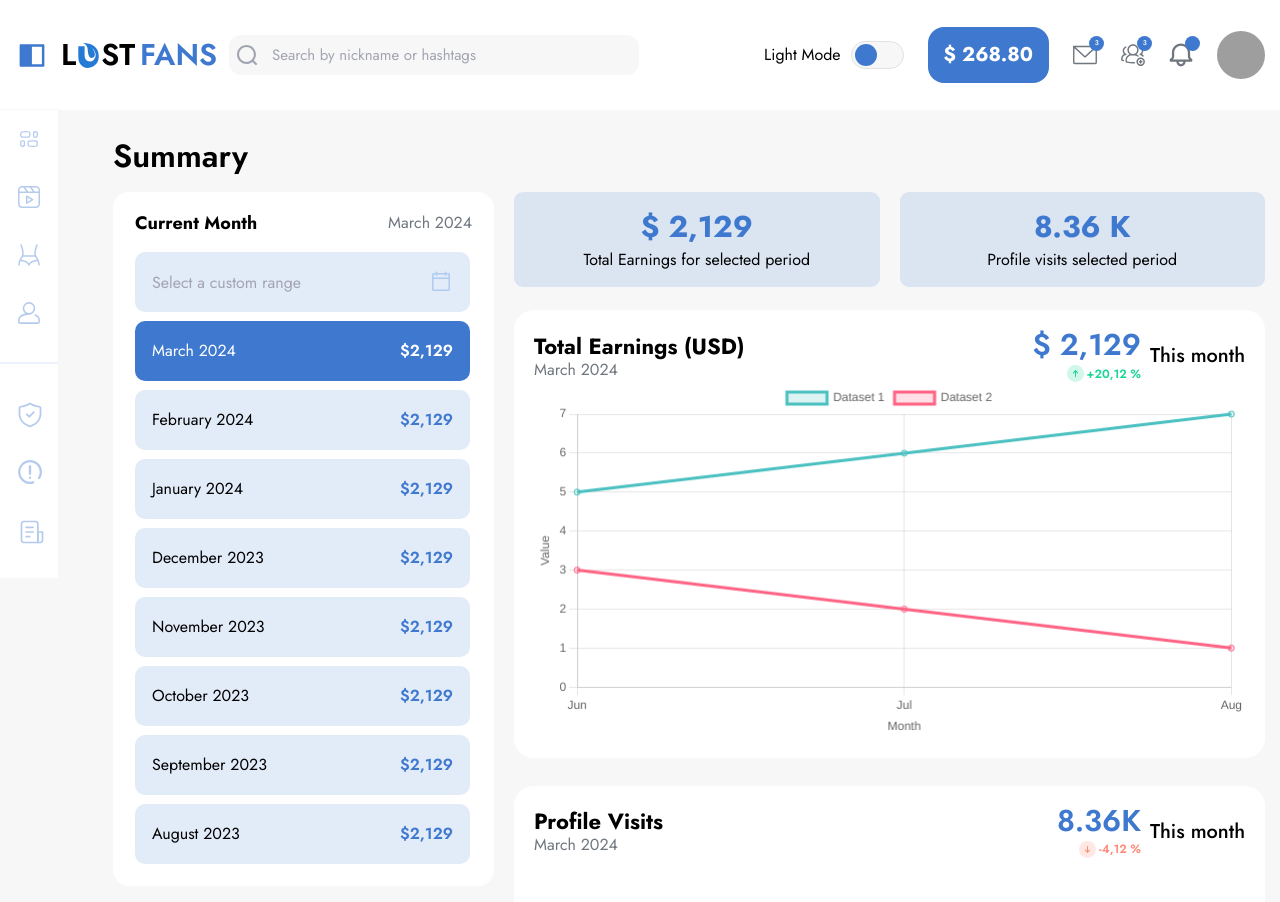
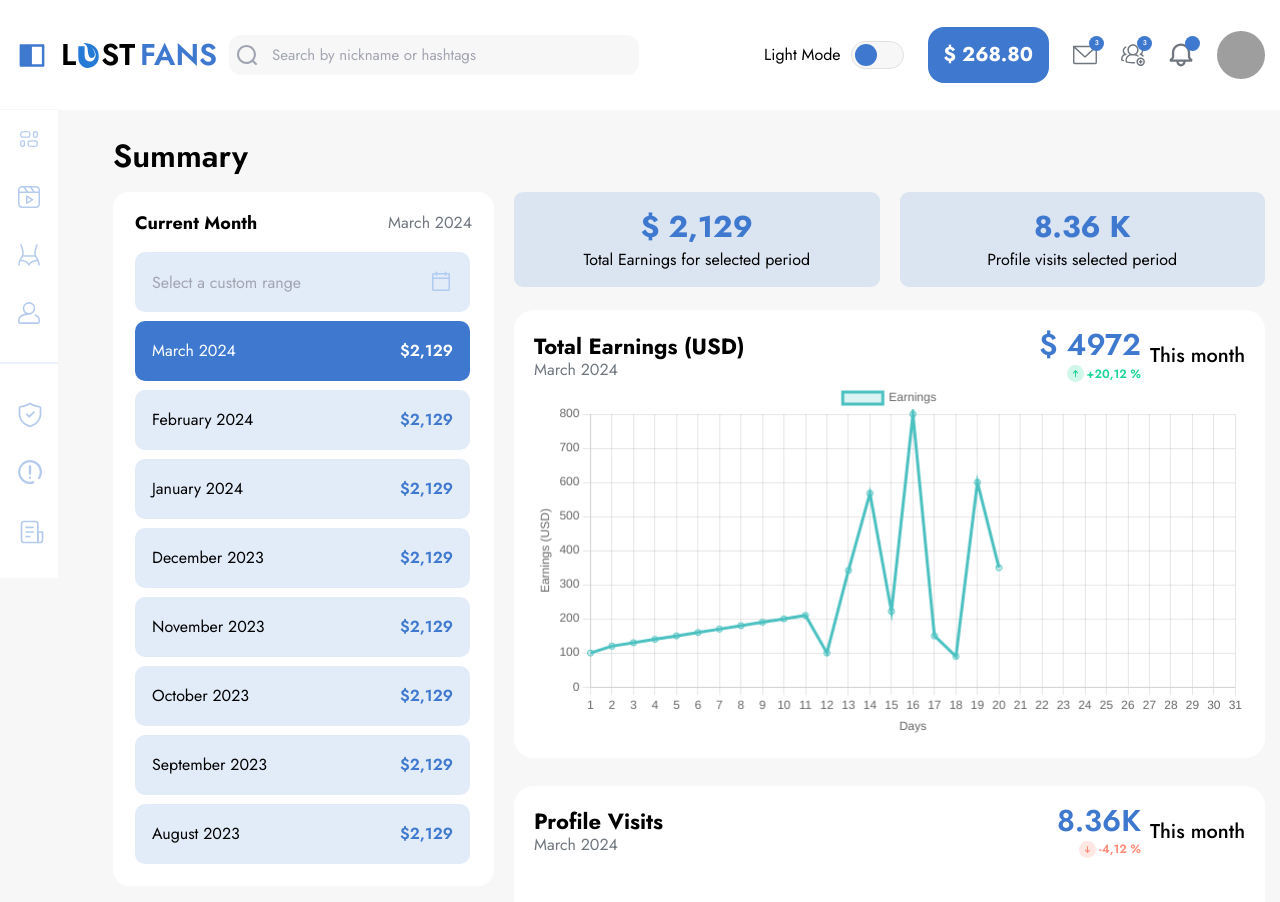
Before and after one commit to VolodymyrBilichenko/LastFans, a React (Create React App) app: page /statistic in a window 1280 px wide. Shown: the top 902 px of the page. Built offline with nearby package versions, Linux system fonts and the light colour scheme; grey boxes are pictures that could not be loaded.

Commit message:
Update StatisticItem.tsx

```diff
--- a/src/pages/Statistic/components/StatisticItem.tsx
+++ b/src/pages/Statistic/components/StatisticItem.tsx
@@ -3,6 +3,18 @@ import { Chart as ChartJS, ArcElement, Tooltip, Legend, LineElement, CategorySca
 import React from 'react';
 
 ChartJS.register(ArcElement, Tooltip, Legend, LineElement, CategoryScale, LinearScale, PointElement);
+
+const daysInMonth = 31; // Кількість днів у місяці
+const labels = Array.from({ length: daysInMonth }, (_, i) => i + 1); // Створюємо масив днів від 1 до 31
+const dataPoints = [
+    100, 120, 130, 140, 150, 160, 170, 180, 190, 200,
+    210, 100, 342, 568, 222, 800, 150, 90, 600, 350,
+]; // Замініть на ваші дані для кожного дня
+
+const totatlErnings = dataPoints.reduce((accumulator, currentValue) => accumulator + currentValue, 0);
+
+console.log(totatlErnings);
+
 
 export const StatisticItem: React.FC = () => {
     return (
@@ -15,7 +27,7 @@ export const StatisticItem: React.FC = () => {
                     </div>
                     <div className="graphic-body-statistics__stat">
                         <div className="graphic-body-statistics__block">
-                            <p className="graphic-body-statistics__value">$ <span>2,129</span></p>
+                            <p className="graphic-body-statistics__value">$ <span>{totatlErnings}</span></p>
                             <div className="graphic-body-statistics__change change-graphic-body-statistics">
                                 <div className="change-graphic-body-statistics__arrow">
                                     <svg width="5" height="7" viewBox="0 0 5 7" fill="none" xmlns="http://www.w3.org/2000/svg">
@@ -31,19 +43,13 @@ export const StatisticItem: React.FC = () => {
                 <div className="graphic-body-statistics__body">
                     <Line
                         data={{
-                            labels: ['Jun', 'Jul', 'Aug'],
+                            labels: labels,
                             datasets: [
                                 {
-                                    label: 'Dataset 1',
-                                    data: [5, 6, 7],
+                                    label: 'Earnings',
+                                    data: dataPoints,
                                     borderColor: 'rgba(75, 192, 192, 1)',
                                     backgroundColor: 'rgba(75, 192, 192, 0.2)',
-                                },
-                                {
-                                    label: 'Dataset 2',
-                                    data: [3, 2, 1],
-                                    borderColor: 'rgba(255, 99, 132, 1)',
-                                    backgroundColor: 'rgba(255, 99, 132, 0.2)',
                                 },
                             ],
                         }}
@@ -63,14 +69,14 @@ export const StatisticItem: React.FC = () => {
                                     display: true,
                                     title: {
                                         display: true,
-                                        text: 'Month',
+                                        text: 'Days',
                                     },
                                 },
                                 y: {
                                     display: true,
                                     title: {
                                         display: true,
-                                        text: 'Value',
+                                        text: 'Earnings (USD)',
                                     },
                                     beginAtZero: true,
                                 },
```
